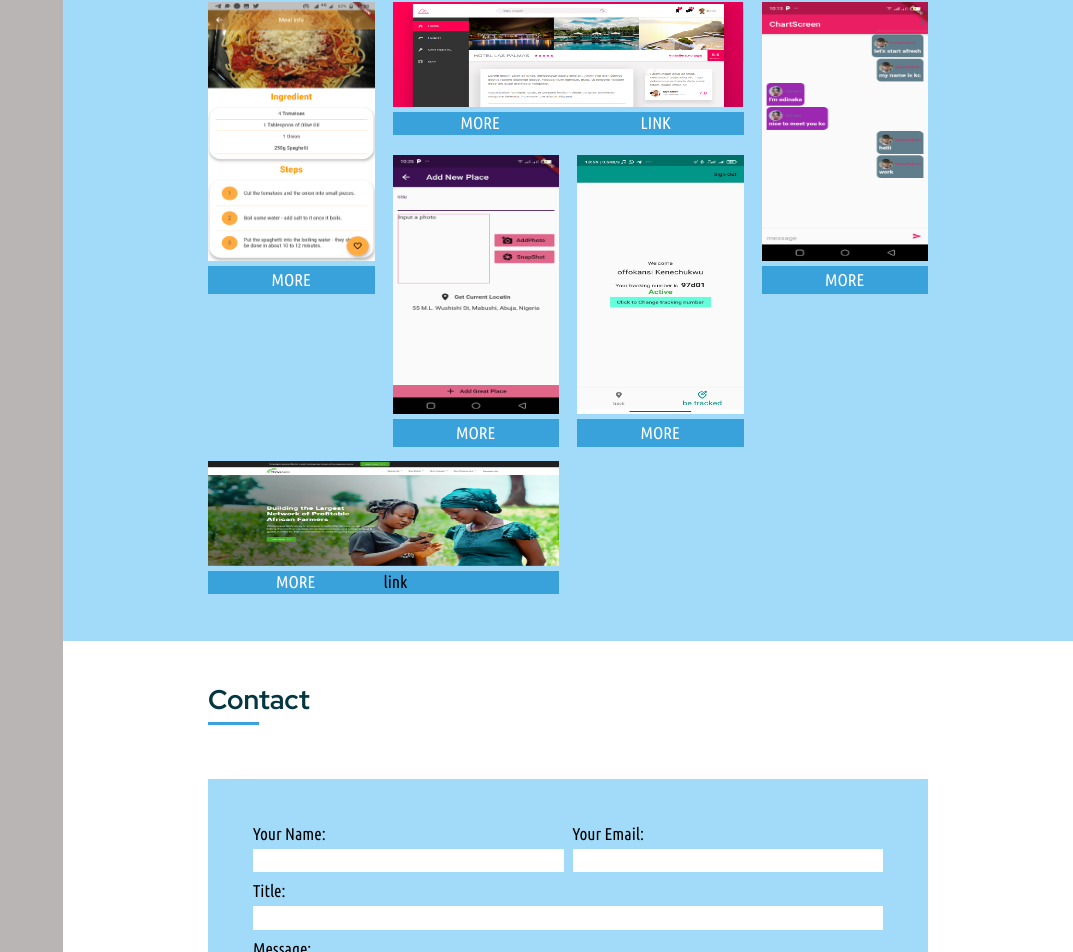
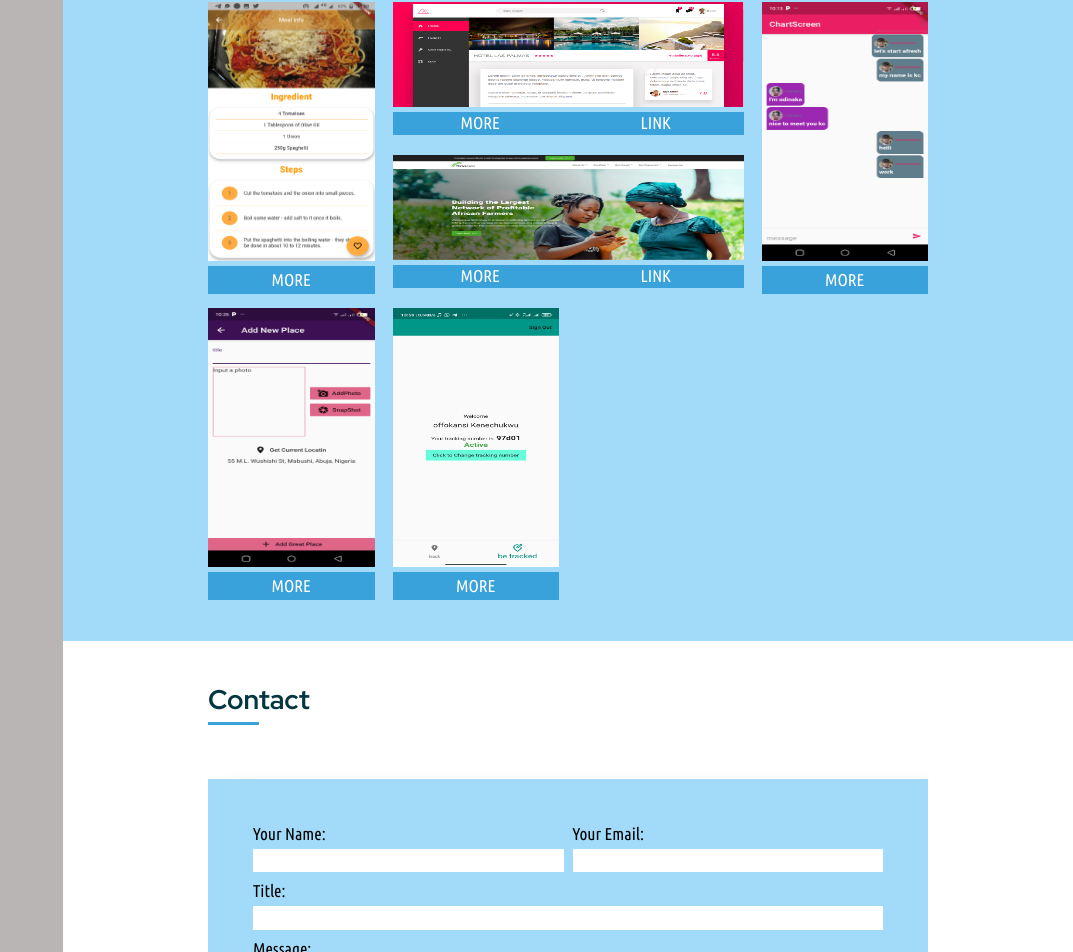
Before and after one commit to triggac4/portfolio, a React (Create React App) app: page / in a window 1280 px wide. Shown: the part 2885-3837 px from the top of the page, without its empty margins (207-1280 px from the left). Built offline with nearby package versions, Linux system fonts and the light colour scheme.

Commit message:
portfolio and resume movement

```diff
--- a/src/index.js
+++ b/src/index.js
@@ -5,7 +5,7 @@ import App from './App';
 import reportWebVitals from './reportWebVitals';
 import {Provider} from "react-redux";
 import {createStore} from "redux";
-import allReducers from './redux/reducer';
+import allReducers from './redux';
 import { persistStore, persistReducer } from 'redux-persist';
 import storage from 'redux-persist/lib/storage'; // defaults to localStorage for web
 import { PersistGate } from 'redux-persist/integration/react';
--- a/src/layout/portfolio.js
+++ b/src/layout/portfolio.js
@@ -177,6 +177,28 @@ class portfolio extends React.Component {
             className="portfolio__mobile"
             imageUrl={[chatApp]}
           ></PortfolioContainer>
+            <PortfolioContainer
+            writeUp={{
+              heading: "ThriveAgric website",
+              writeUp:
+                "built with next js and uses strapi cms it's backend" +
+                " very dynamic all routes and pages set from strapi every section is a component on it's own",
+                link: "https://www.thriveagric.com/",
+            }}
+            display={this.state}
+            src={thrivewebsite}
+            alt="calender project"
+            className="portfolio__web"
+            imageUrl={[
+              thrivewebsite,
+              thrivewebsite2,
+              thrivewebsite3,
+              thrivewebsite4,
+              thrivewebsite5,
+              thrivewebsite6,
+              thrivewebsite7,
+            ]}
+          ></PortfolioContainer>
           <PortfolioContainer
             writeUP={{
               heading: "locator project",
@@ -201,27 +223,6 @@ class portfolio extends React.Component {
             className="portfolio__mobile"
             imageUrl={[tracker, tracker2, tracker3]}
           ></PortfolioContainer>
-          <PortfolioContainer
-            writeUp={{
-              heading: "ThriveAgric website",
-              writeUp:
-                "built with next js and uses strapi cms it's backend" +
-                "very dynamic all routes and pages set from strapi every section is a component on it's own",
-            }}
-            display={this.state}
-            src={thrivewebsite}
-            alt="calender project"
-            className="portfolio__web"
-            imageUrl={[
-              thrivewebsite,
-              thrivewebsite2,
-              thrivewebsite3,
-              thrivewebsite4,
-              thrivewebsite5,
-              thrivewebsite6,
-              thrivewebsite7,
-            ]}
-          ></PortfolioContainer>
         </div>
       </section>
     );
--- a/src/redux/reducer/index.js
+++ b/src/redux/index.js
@@ -1,6 +1,6 @@
 import { combineReducers } from "redux";
-import imageUrl from "./imageUrl";
-import writeUp from "./writeUp";
+import imageUrl from "./reducer/imageUrl";
+import writeUp from "./reducer/writeUp";
 
 let allReducers= combineReducers({ writeUp,imageUrl});
 
```
